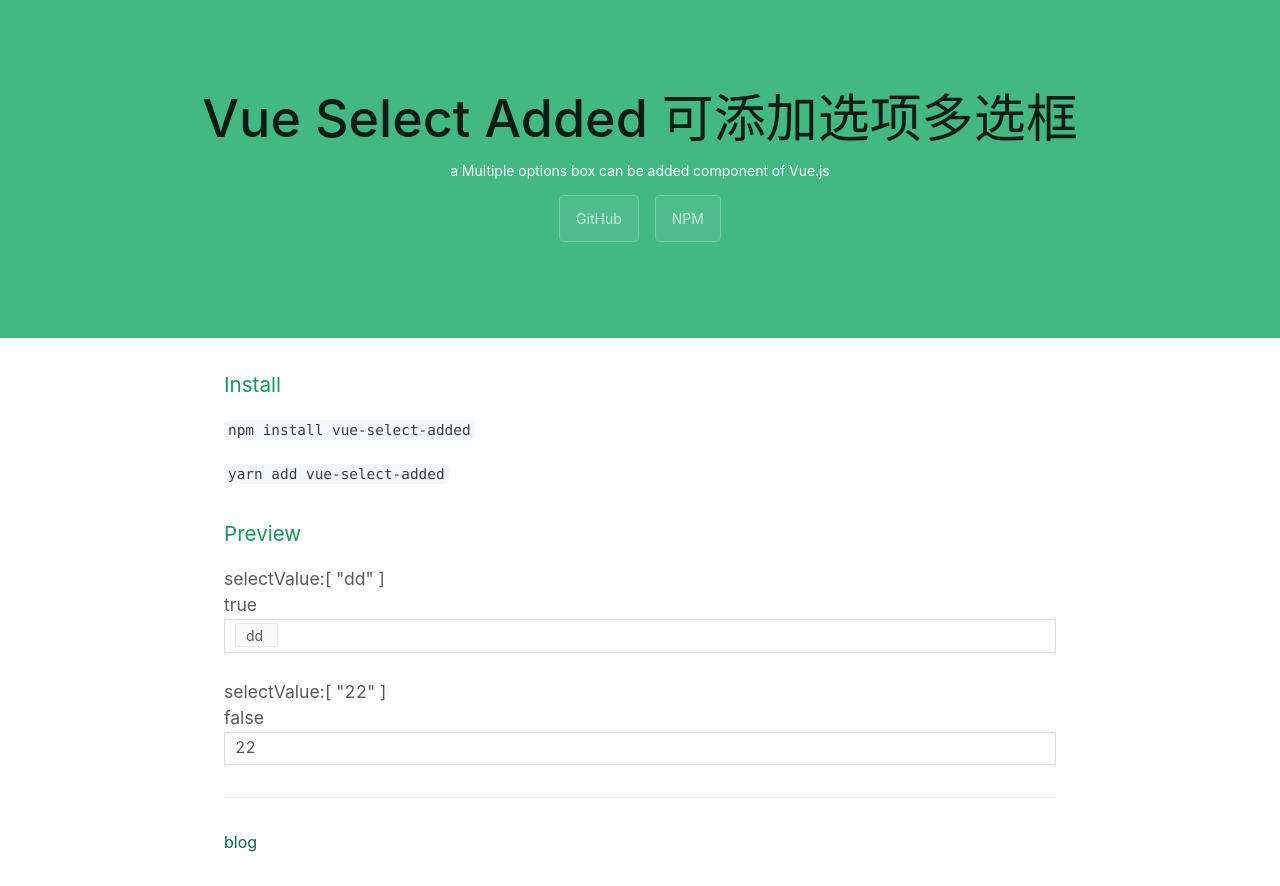
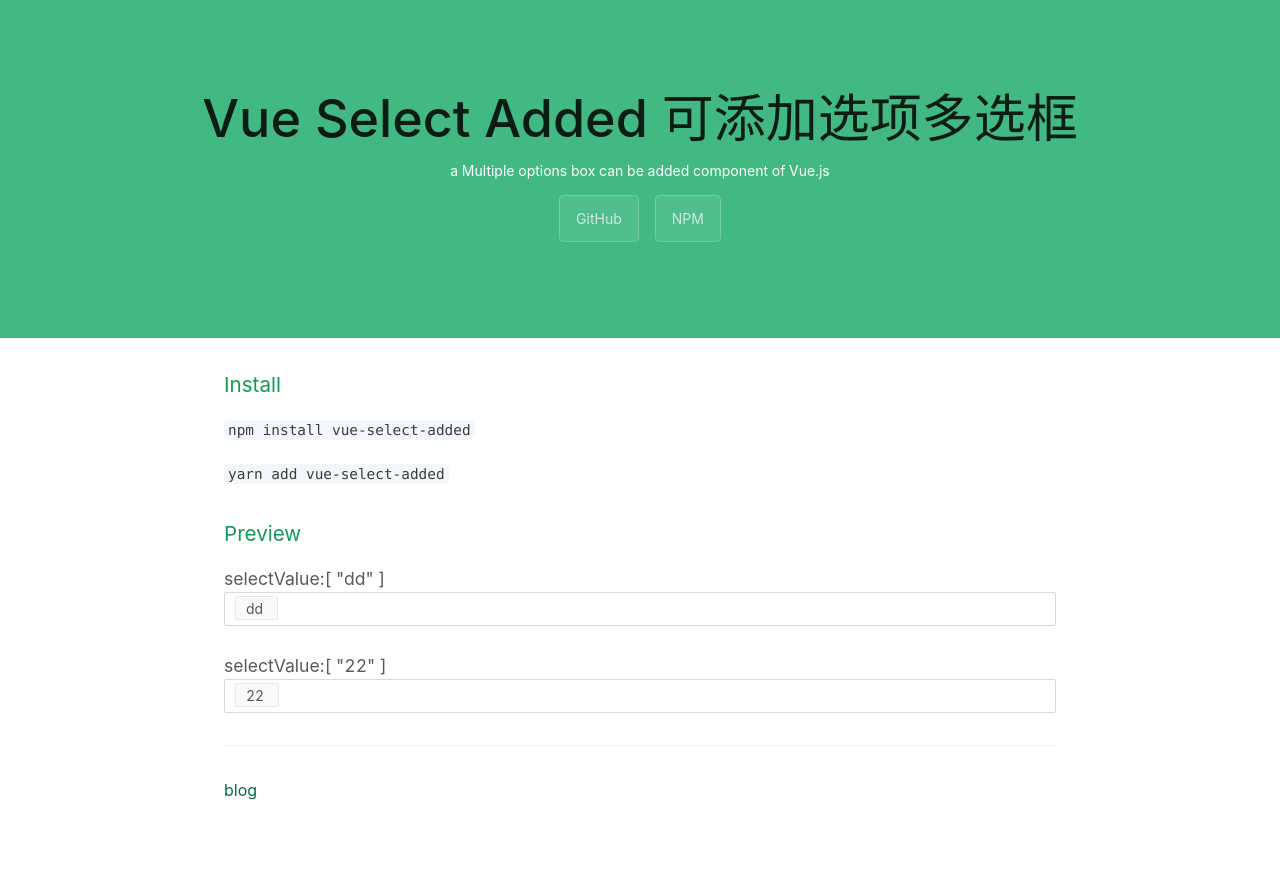
Before and after one commit to XiaoNode/vue-select-added, a Vue app: page / in a window 1280 px wide. After the commit the page ends 834 px from the top, so only its background shows below. Built offline with nearby package versions, Linux system fonts and the light colour scheme.

Commit message:
增加超多选项的支持，避免下拉选框太长

```diff
--- a/src/App.vue
+++ b/src/App.vue
@@ -32,7 +32,10 @@
           <SelectAdded :allArr="items" v-model="selectValue" />
           <br />
           selectValue:{{ selectValue2 }}
-          <SelectAdded :allArr="items2" :multiple="false" v-model="selectValue2" />
+          <SelectAdded
+            :allArr="items2"
+            v-model="selectValue2"
+          />
           <span></span>
         </div>
 
@@ -55,7 +58,6 @@
   components: {
     SelectAdded,
   },
-
   data() {
     return {
       items: ["aa", "bb", "cc", "dd", "ee", "ff", "aaa"],
@@ -64,6 +66,11 @@
       items2: ["11", "22", "33", "44", "55", "66", "111"],
       selectValue2: ["22"],
     };
+  },
+  mounted() {
+    for (var i = 0; i < 1000; i++) {
+      this.items2.push(i);
+    }
   },
 };
 </script>
--- a/src/components/SelectAdded.vue
+++ b/src/components/SelectAdded.vue
@@ -1,6 +1,6 @@
 <template>
   <div class="me-select-input" :class="{ readonly: readOnly }">
-    {{ multiple }}
+
     <a-popover
       placement="bottomLeft"
       trigger="click"
@@ -322,6 +322,9 @@
 .additem,
 .searchval,
 .allval {
+  max-height: 400px;
+  overflow-y: auto;
+  margin-right:-16px;
   ul {
     padding-left: 0px;
   }
```
